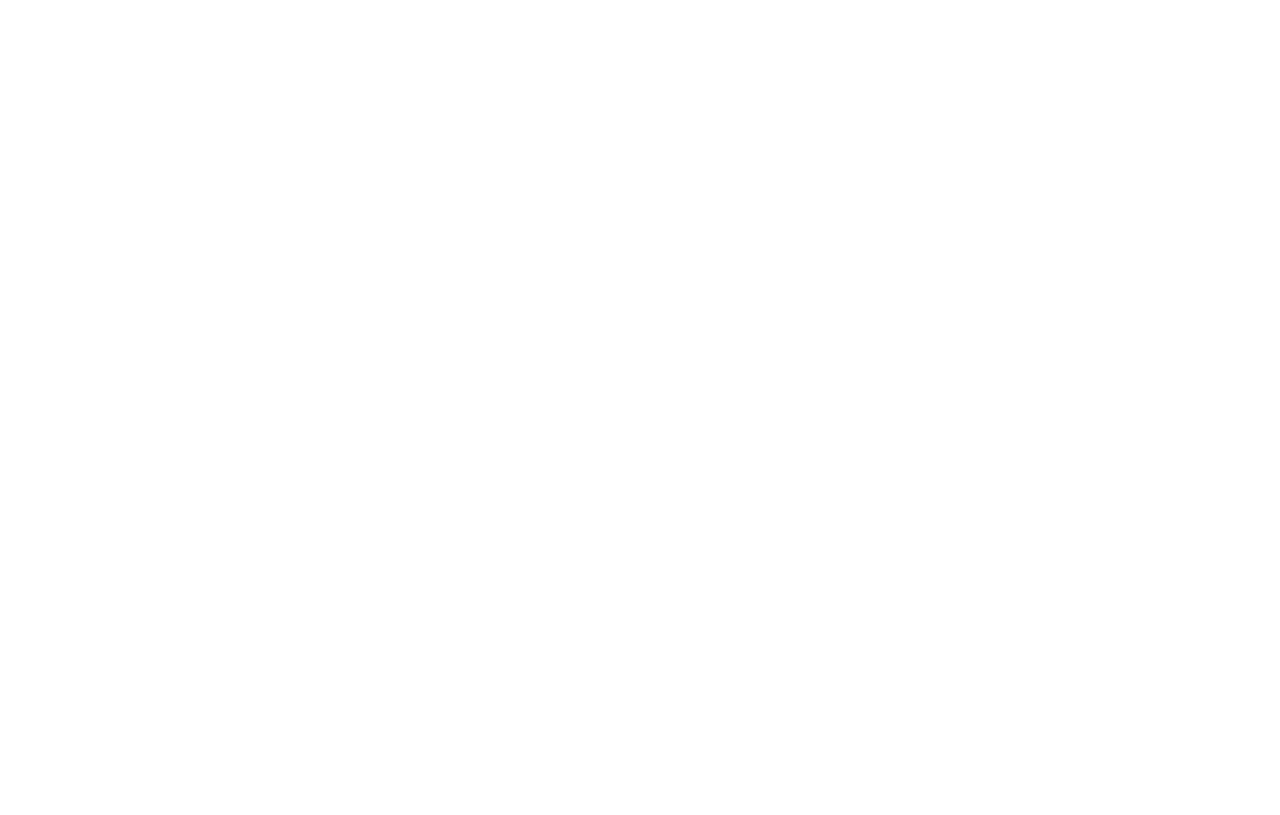
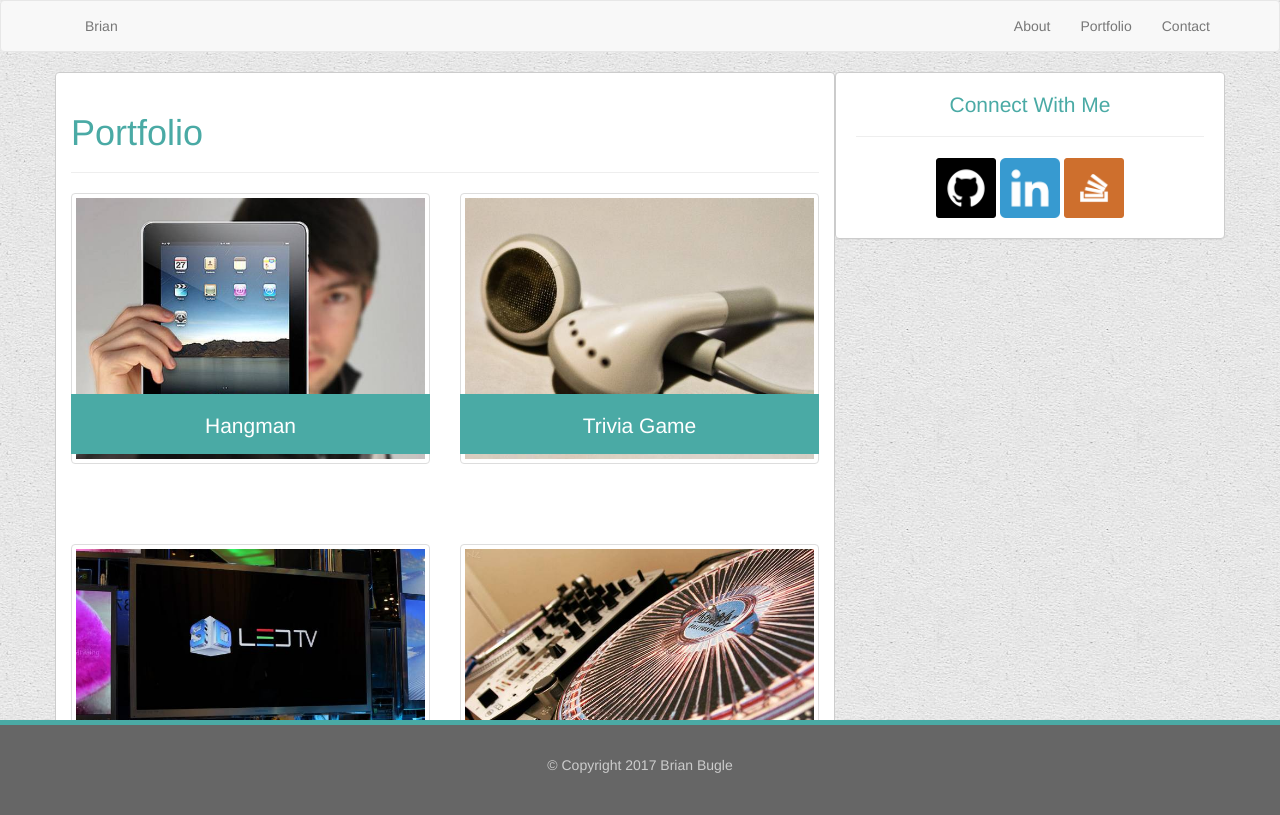
Before and after one commit to bugleb/bootstrap-portfolio, a plain HTML site: page portfolio.html in a window 1280 px wide. Drawn offline with nearby package versions, Linux system fonts and the light colour scheme.

Commit message:
Adds portfolio page

```diff
--- a/assets/css/styles.css
+++ b/assets/css/styles.css
@@ -1,55 +1,3 @@
-/*body {
-	font-family: 'Arial', 'Helvetica Neue', Helvetica, sans-serif;
-	color: #777777;
-}*/
-
-/*h1, h2 {
-	font-family: 'Georgia', Times, Times New Roman, serif;
-}*/
-
-/*hr {
-	background-color: #cccccc;
-	border: none;
-}*/
-
-/*a {
-	text-decoration: none;
-}*/
-
-/*a:visited, a:link, a:active {
-	color:#777777;
-}*/
-
-/*.header {
-	background-color: #ffffff;
-	height: 80px;
-	width: 100%;
-	border-bottom: 2px solid #cccccc;
-}*/
-
-/*.header-content {
-	height: 100%;
-	width: 960px;
-	margin: 0 auto;
-}*/
-
-/*.name {
-	line-height: 70px;
-	background-color: #4aaaa5;
-	height: 70px;
-	width: 250px;
-	position: absolute;
-	top: 10px;
-	float: left;
-	text-align: center;
-}*/
-
-/*.navigation-links {
-	line-height: 80px;
-	height: 100%;
-	float: right;
-}*/
-
 .content-background {
 	width: 100%;
 	height: calc(100vh - 80px);
@@ -57,12 +5,6 @@
 	display: block;
 	overflow: auto;
 }
-
-/*.content-section {
-	width: 960px;
-	position: relative;
-	margin: 0 auto;
-}*/
 
 .main-content {
 	border: 1px solid #cccccc;
@@ -79,61 +21,21 @@
 	top: -8px;
 }
 
-/*.contact-input {
+.image-banner {
+	background-color: #4aaaa5;
 	width: 100%;
-	height: 30px;
-	font-size: 15px;
-	opacity: 50%;
-	margin-top: 10px;
-}*/
-
-/*.contact-input#message {
-	height: 150px;
-}*/
-
-/*.submit-button {
-	border: none;
-	background-color: #4aaaa5;
-	color: #ffffff;
-	width: 120px;
-	height: 50px;
-	font-size: 1.2em;
-	cursor: pointer;
-}*/
-
-/*.left-images {
-	width: 300px;
-	height: 100%;
-	float: left;
-}*/
-
-/*.right-images {
-	width: 300px;
-	height: 100%;
-	position: absolute;
-	right: 10px;
-}*/
-
-/*.portfolio-image {
-	width: 290px;
-	height: 223px;
-}*/
-
-/*.image-banner {
-	background-color: #4aaaa5;
-	width: 290px;
 	height: 60px;
 	position: relative;
-	bottom: 70px;
+	bottom: 90px;
 	text-align: center;
 	color: #ffffff;
-}*/
+}
 
-/*.image-text {
+.image-text {
 	font-size: 1.5em;
 	color: #ffffff;
 	padding: 20px;
-}*/
+}
 
 .sidebar {
 	border: 1px solid #cccccc;
@@ -147,7 +49,7 @@
 }
 
 .footer {
-	height: 80px;
+	height: 95px;
 	width: 100%;
 	background-color: #666666;
 	color: #cccccc;
@@ -162,11 +64,6 @@
 	text-align: center;
 }
 
-/*#name-header {
-	font-size: 2em;
-	color: #ffffff;
-}*/
-
 #main-content-header {
 	color: #4aaaa5;
 }
@@ -178,32 +75,7 @@
 	margin-bottom: 20px;
 }
 
-/*#main-hr {
-	height: 2px;
-	margin-bottom: 30px;
-}*/
-
 #sidebar-hr {
 	height: 1px;
 	margin-bottom: 20px;
 }
-
-/*#copyright {
-	text-align: center;
-}*/
-
-/*::-webkit-input-placeholder {
-	opacity: 0.3;
-}
-
-:-ms-input-placeholder {
-	opacity: 0.3;
-}
-
-::-moz-placeholder {
-  opacity: 0.3;
-}
-
-:-moz-placeholder {
-  opacity: 0.3;
-}*/
--- a/portfolio.html
+++ b/portfolio.html
@@ -0,0 +1,115 @@
+<!DOCTYPE html>
+<html>
+<head>
+	<title>Brian's Portfolio</title>
+
+	<link rel="stylesheet" href="assets/css/reset.css">
+	<!-- Bootstrap CDN -->
+	<link rel="stylesheet" href="https://maxcdn.bootstrapcdn.com/bootstrap/3.3.6/css/bootstrap.min.css">
+	<link rel="stylesheet" href="assets/css/styles.css">
+</head>
+<body>
+	<div class="content-background">
+		<nav class="navbar navbar-default">
+			<div class="container">
+				<ul class="nav navbar-nav">
+					<li><a href="#">Brian</a></li>
+				</ul>
+				<ul class="nav navbar-nav navbar-right">
+					<li><a href="index.html">About</a></li>
+					<li><a href="portfolio.html">Portfolio</a></li>
+					<li><a href="contact.html">Contact</a></li>
+				</ul>
+			</div>
+		</nav>
+
+		<div class="container">
+			<div class="row">
+				<div class="panel panel-default col-md-8 main-content">
+					<div class="page-header">
+						<h1 id="main-content-header">Portfolio</h1>
+					</div>
+
+					<div class="row">
+						<div class="col-md-6">
+							<a href="#" class="thumbnail">
+								<img src="assets/images/ipad.jpg" alt="ipad" class="portfolio-image img-responsive"/>
+							</a>
+							<div class="image-banner">
+								<h2 class="image-text">Hangman</h2>
+							</div>
+						</div>
+						<div class="col-md-6">
+							<a href="#" class="thumbnail">
+								<img src="assets/images/headphones.jpg" alt="headphones" class="portfolio-image img-responsive"/>
+							</a>
+							<div class="image-banner">
+								<h2 class="image-text">Trivia Game</h2>
+							</div>
+						</div>
+					</div>
+
+					<div class="row">
+						<div class="col-md-6">
+							<a href="#" class="thumbnail">
+								<img src="assets/images/television.jpg" alt="television" class="portfolio-image img-responsive"/>
+							</a>
+							<div class="image-banner">
+								<h2 class="image-text">Rock, Paper, Scissors</h2>
+							</div>
+						</div>
+						<div class="col-md-6">
+							<a href="#" class="thumbnail">
+								<img src="assets/images/music.jpg" alt="music" class="portfolio-image img-responsive"/>
+							</a>
+							<div class="image-banner">
+								<h2 class="image-text">RPG Game</h2>
+							</div>
+						</div>
+					</div>
+
+					<div class="row">
+						<div class="col-md-6">
+							<a href="#" class="thumbnail">
+								<img src="assets/images/ubuntu.jpg" alt="ubuntu" class="portfolio-image img-responsive"/>
+							</a>
+							<div class="image-banner">
+								<h2 class="image-text">Rutgers Info Widget</h2>
+							</div>
+						</div>
+					</div>
+				</div>
+
+				<div class="panel panel-default col-md-4 sidebar">
+					<h2 id="sidebar-header">Connect With Me</h2>
+					<hr id="sidebar-hr"/>
+
+					<div class="social-links">
+						<a href="https://github.com/bugleb" target="_blank">
+							<img src="assets/images/github.png" alt="GitHub" class="social-image">
+						</a>
+						<a href="https://www.linkedin.com/in/brian-bugle-7118266b/" target="_blank">
+							<img src="assets/images/linkedin.png" alt="LinkedIn" class="social-image">
+						</a>
+						<a href="http://stackoverflow.com/users/8012408/bugleb" target="_blank">
+							<img src="assets/images/stackoverflow.png" alt="Stack Overflow" class="social-image">
+						</a>
+					</div>
+				</div>
+			</div>
+		</div>
+	</div>
+
+	<div class="footer">
+		<div class="footer-content">
+			<p id="copyright">&copy; Copyright 2017 Brian Bugle</p>
+		</div>
+	</div>
+
+	<!-- jQuery CDN -->
+	<script src="https://ajax.googleapis.com/ajax/libs/jquery/1.11.3/jquery.min.js"></script>
+
+	<!-- Bootstrap JavaScript CDN -->
+	<script src="https://maxcdn.bootstrapcdn.com/bootstrap/3.3.7/js/bootstrap.min.js"></script>
+</body>
+</html>
```
